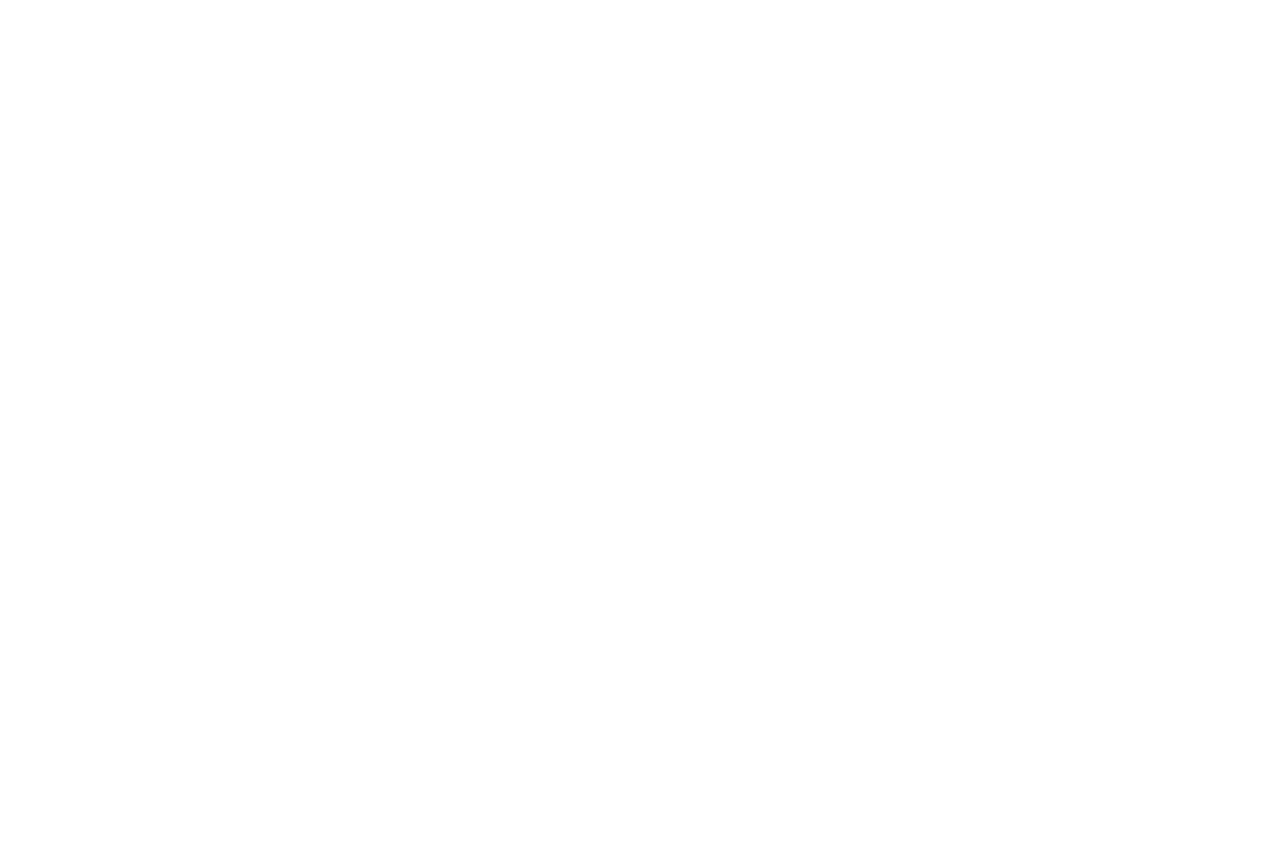
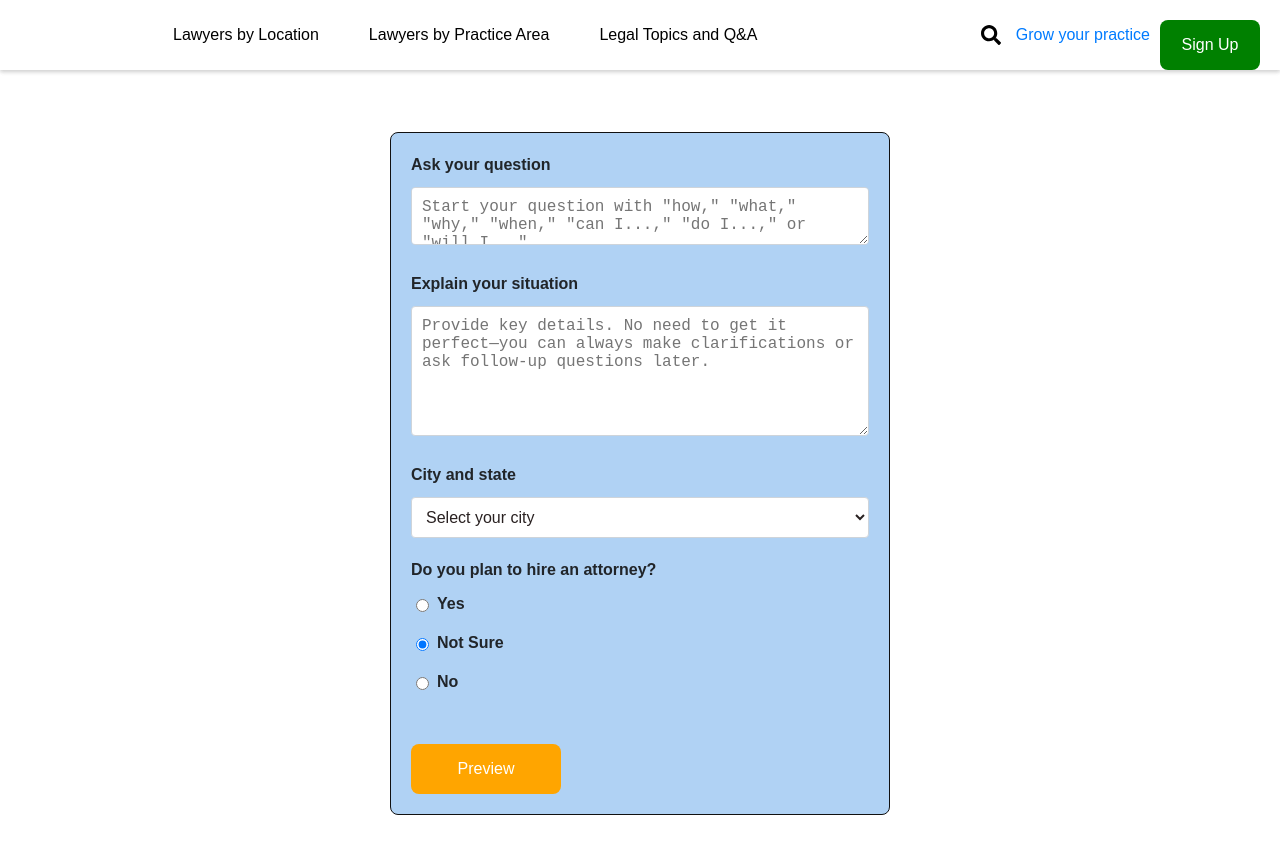
Before and after one commit to Muhammad-Fasih07/LegalApp, a React (Vite) app: page /askFreeQuestion in a window 1280 px wide. Before the commit this address had no page. Before the commit the page ends 800 px from the top, so only its background shows below. Built offline with nearby package versions, Linux system fonts and the light colour scheme.

Commit message:
change in App.tsx file

```diff
--- a/src/App.tsx
+++ b/src/App.tsx
@@ -1,22 +1,19 @@
-// import reactLogo from "./assets/react.svg";
-// import viteLogo from "/vite.svg";
-import { Routes } from "react-router-dom";
-import { BrowserRouter as Router, Route } from "react-router-dom";
+import { Routes, Route, BrowserRouter as Router } from "react-router-dom";
 import "./App.css";
 import Signup from "./Screens/signUpLawyer";
 import LawyersPersonalDetails from '../src/Screens/lawyerPersonalDetails';
+import Header from "../src/components/Header";
+import AskFreeQuestion from './Screens/AskFreeQuestion';
+import logoImage from "./images/Gif.gif"; // replace with your image path
 
 function App() {
   return (
     <Router>
+      <Header logoSrc={logoImage} logoAlt="Logo" />
       <Routes>
-        <Route path="/" element={<Signup />} />
-      </Routes>
-      <Routes>
-        <Route
-          path="/lawyersPersonalDetails"
-          element={<LawyersPersonalDetails />}
-        />
+        <Route path="/signUp" element={<Signup />} />
+        <Route path="/askFreeQuestion" element={<AskFreeQuestion logoSrc={logoImage} logoAlt="Logo" />} />
+        <Route path="/lawyersPersonalDetails" element={<LawyersPersonalDetails />} />
       </Routes>
     </Router>
   );
--- a/src/Screens/AskFreeQuestion.tsx
+++ b/src/Screens/AskFreeQuestion.tsx
@@ -1,6 +1,5 @@
-// src/Screens/AskFreeQuestion.tsx
 import React, { useState, ChangeEvent, MouseEvent } from "react";
-import Header from "./Header";
+import Header from "../components/Header";
 import Button from "../components/buttons/button";
 import "../Css/AskFreeQuestion.css";
 
@@ -26,7 +25,12 @@
   hireAttorney: string;
 };
 
-const AskFreeQuestion: React.FC = () => {
+type AskFreeQuestionProps = {
+  logoSrc: string;
+  logoAlt: string;
+};
+
+const AskFreeQuestion: React.FC<AskFreeQuestionProps> = ({ logoSrc, logoAlt }) => {
   const [formData, setFormData] = useState<FormData>({
     question: "",
     situation: "",
@@ -86,7 +90,7 @@
 
   return (
     <div>
-      <Header logoSrc="path/to/logo.png" logoAlt="Logo" />
+      <Header logoSrc={logoSrc} logoAlt={logoAlt} />
       <div className="ask-free-question-container">
         {showReview ? (
           <div className="review-container">
--- a/src/components/Header.tsx
+++ b/src/components/Header.tsx
@@ -1,4 +1,4 @@
-// src/components/Header.js
+
 import React, { useState } from "react";
 import "../Css/Header.css";
 import { FaSearch } from "react-icons/fa";
@@ -27,10 +27,13 @@
   const toggleSearchBar = () => {
     setShowSearch(!showSearch);
   };
-  const navigate = useNavigate();
 
   const handleAskFreeQuestionClick = () => {
     navigate("/askFreeQuestion");
+  };
+
+  const handleSignUpClick = () => {
+    navigate("/signUp");
   };
 
   return (
@@ -155,9 +158,7 @@
                     </div>
                     <div className="ask-question-container">
                       <h4>Ask a Free Question</h4>
-                      <p>
-                        Post your question and get advice from multiple lawyers.
-                      </p>
+                      <p>Post your question and get advice from multiple lawyers.</p>
                       <Button
                         type="button"
                         height="50px"
@@ -185,12 +186,12 @@
             Grow your practice
           </a>
           <Button
-            type="submit"
+            type="button"
             height="50px"
             width="100px"
             buttonColor="green"
             textColor="white"
-            onClick={() => navigate("/Signup")}
+            onClick={handleSignUpClick}
           >
             Sign Up
           </Button>
```
